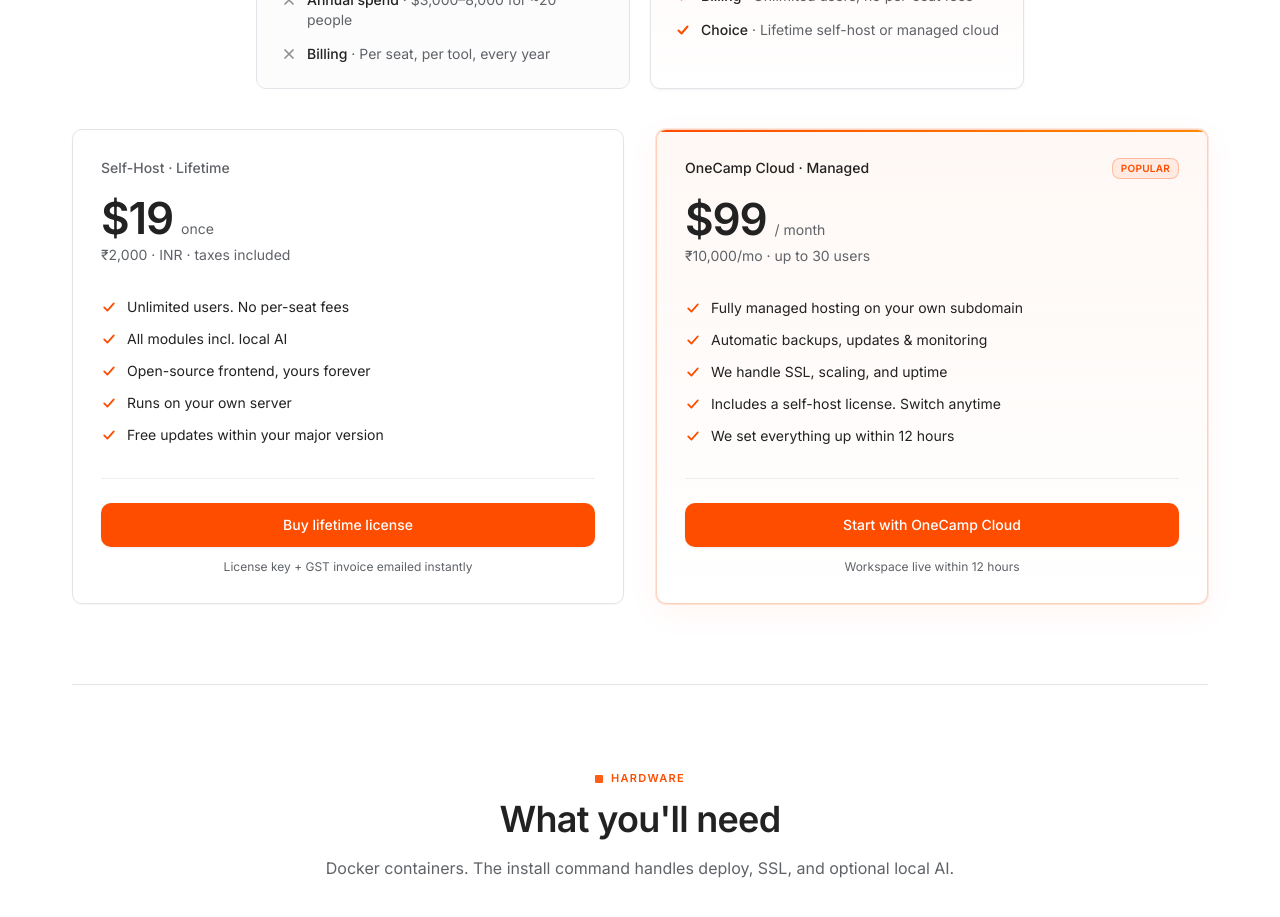
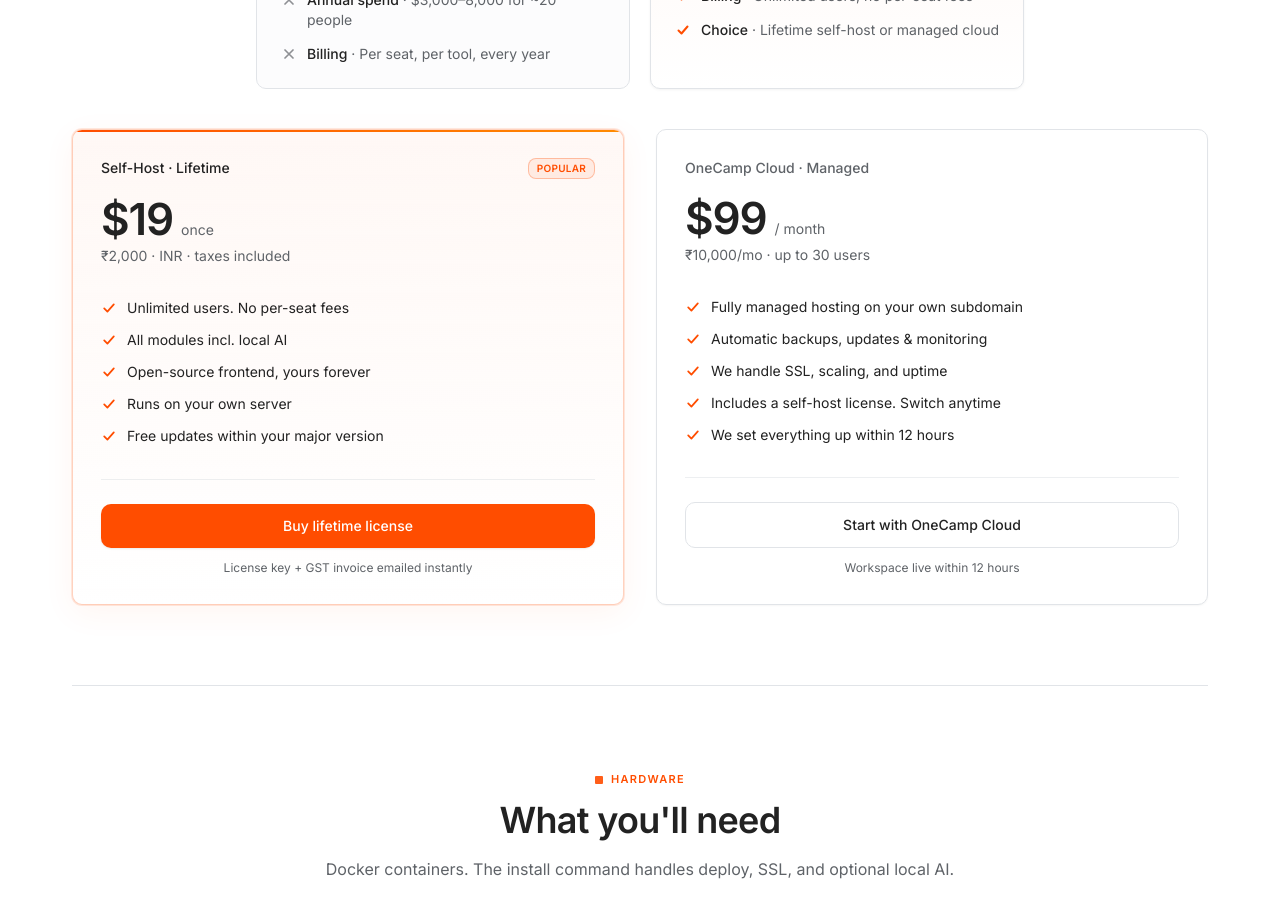
Before and after one commit to akashc777/onemana-frontend, a Next.js app: page / in a window 1280 px wide. Shown: the part 6680-7597 px from the top of the page. Built offline with nearby package versions, Linux system fonts and the light colour scheme; no server answers.

Commit message:
Feature Self-Host Lifetime as the popular pricing plan
Move Popular badge and featured card styling to the lifetime self-host option on the homepage and buy page, reflecting OneMana's self-host focus. Cloud remains available as the secondary plan.

```diff
--- a/app/buy/page.tsx
+++ b/app/buy/page.tsx
@@ -102,9 +102,14 @@
                 type="button"
                 onClick={() => setPlan("lifetime")}
                 aria-pressed={!isCloud}
-                className={`rounded-md px-3 py-2 font-medium transition ${!isCloud ? "bg-background text-foreground shadow-sm" : "text-muted-foreground hover:text-foreground"}`}
+                className={`relative rounded-md px-3 py-2 font-medium transition ${!isCloud ? "bg-background text-foreground shadow-sm" : "text-muted-foreground hover:text-foreground"}`}
               >
-                Lifetime · self-host
+                <span className="flex flex-col items-center gap-0.5 sm:flex-row sm:gap-1.5">
+                  <span>Lifetime · self-host</span>
+                  <span className="rounded border border-brand/30 bg-brand/[0.08] px-1.5 py-px text-[9px] font-semibold uppercase tracking-wide text-brand">
+                    Popular
+                  </span>
+                </span>
               </button>
               <button
                 type="button"
--- a/components/site/Pricing.tsx
+++ b/components/site/Pricing.tsx
@@ -32,9 +32,15 @@
 
       <div className="grid gap-6 lg:grid-cols-2 lg:gap-8">
         <Reveal>
-          <article className="pricing-card card-premium card flex h-full flex-col p-6 sm:p-7">
+          <article className="pricing-card pricing-card-featured card-premium card relative flex h-full flex-col overflow-hidden border-brand/25 bg-gradient-to-b from-brand/[0.04] to-card p-6 dark:from-brand/[0.08] sm:p-7">
+            <div className="premium-frame-accent absolute inset-x-0 top-0 h-px" aria-hidden />
             <header>
-              <p className="text-sm font-medium text-muted-foreground">Self-Host · Lifetime</p>
+              <div className="flex items-center justify-between gap-3">
+                <p className="text-sm font-medium text-foreground">Self-Host · Lifetime</p>
+                <span className="rounded border border-brand/30 bg-brand/[0.08] px-2 py-0.5 text-[10px] font-semibold uppercase tracking-wide text-brand">
+                  Popular
+                </span>
+              </div>
               <div className="mt-5 flex items-baseline gap-2">
                 <span className="text-4xl font-semibold tracking-tight text-foreground sm:text-[2.75rem]">
                   {fmtUSD(pricing.lifetime_usd)}
@@ -62,15 +68,9 @@
         </Reveal>
 
         <Reveal delay={100}>
-          <article className="pricing-card pricing-card-featured card-premium card relative flex h-full flex-col overflow-hidden border-brand/25 bg-gradient-to-b from-brand/[0.04] to-card p-6 dark:from-brand/[0.08] sm:p-7">
-            <div className="premium-frame-accent absolute inset-x-0 top-0 h-px" aria-hidden />
+          <article className="pricing-card card-premium card flex h-full flex-col p-6 sm:p-7">
             <header>
-              <div className="flex items-center justify-between gap-3">
-                <p className="text-sm font-medium text-foreground">OneCamp Cloud · Managed</p>
-                <span className="rounded border border-brand/30 bg-brand/[0.08] px-2 py-0.5 text-[10px] font-semibold uppercase tracking-wide text-brand">
-                  Popular
-                </span>
-              </div>
+              <p className="text-sm font-medium text-muted-foreground">OneCamp Cloud · Managed</p>
               <div className="mt-5 flex items-baseline gap-2">
                 <span className="text-4xl font-semibold tracking-tight text-foreground sm:text-[2.75rem]">
                   {fmtUSD(pricing.cloud_usd)}
@@ -89,7 +89,7 @@
               ))}
             </ul>
             <footer className="mt-8 border-t border-border/60 pt-6">
-              <ButtonLink href="/buy?plan=cloud" variant="brandPremium" size="lg" className="w-full">
+              <ButtonLink href="/buy?plan=cloud" variant="ghost" size="lg" className="w-full">
                 Start with OneCamp Cloud
               </ButtonLink>
               <p className="mt-3 text-center text-xs text-muted-foreground">Workspace live within 12 hours</p>
```
